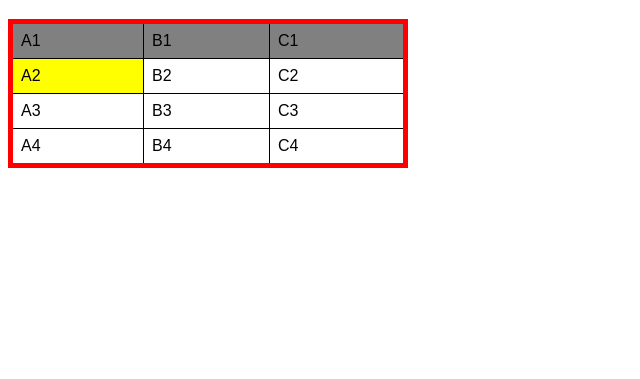
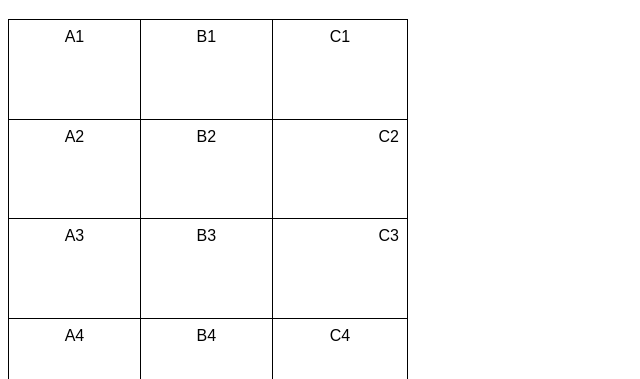
Before and after one commit to albertiF-dev/html-css, a plain HTML site: page exercicios/ex023/tabela01.html in a window 1280 px wide. Shown: the part 61-440 px from the top of the page, without its empty margins (0-640 px from the left). Drawn offline with Linux system fonts and the light colour scheme.

Commit message:
Atualizando a tabela 01

```diff
--- a/exercicios/ex023/tabela01.html
+++ b/exercicios/ex023/tabela01.html
@@ -11,22 +11,21 @@
 
         table {
             width: 400px;
+            height: 400px;
             border-collapse: collapse;
-            border: 5px solid red;
-        }
-
-        tr.linha {
-            background-color: gray;
         }
 
         td {
             border: 1px solid black;
             padding: 8px;
+            text-align: center /* Alinhamento Horizontal*/;
+            vertical-align: top /* Alinhamento Vertical */;
         }
 
-        td.dado {
-            background-color: yellow;
+        .numero {
+            text-align: right;
         }
+
     </style>
 </head>
 <body>
@@ -39,20 +38,20 @@
                 TABLE DATA= dados da tabela
     -->
     <table>
-        <tr class="linha"> <!-- PRIMEIRA LINHA-->
+        <tr> <!-- PRIMEIRA LINHA-->
             <td>A1</td>
             <td>B1</td>
             <td>C1</td>
         </tr>
         <tr> <!-- SEGUNDA LINHA -->
-            <td class="dado">A2</td>
+            <td>A2</td>
             <td>B2</td>
-            <td>C2</td>
+            <td class="numero">C2</td>
         </tr>
         <tr> <!-- TERCEIRA LINHA -->
             <td>A3</td>
             <td>B3</td>
-            <td>C3</td>
+            <td class="numero">C3</td>
         </tr>
         <tr> <!-- QUARTA LINHA -->
             <td>A4</td>
```
